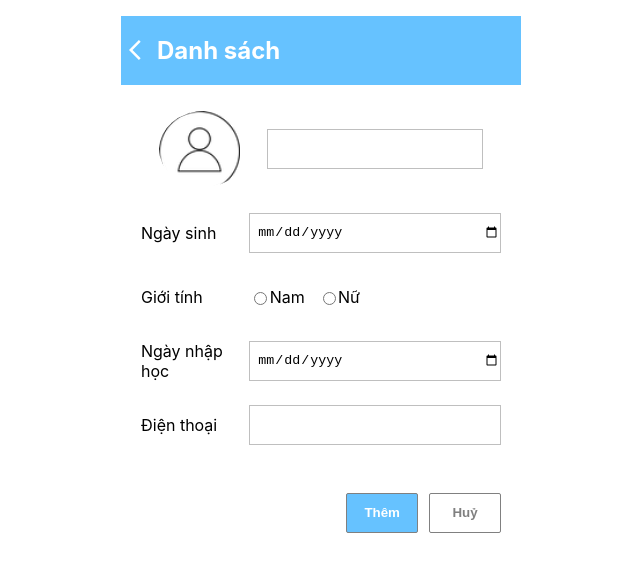
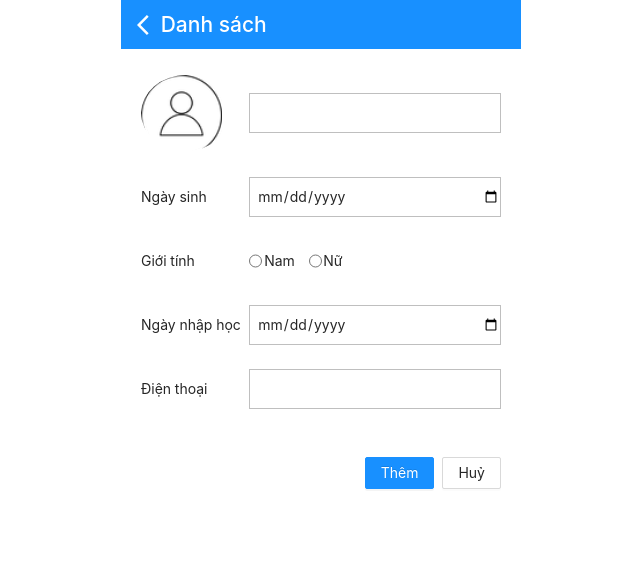
Before and after one commit to vuxmen/studentManager, a React (Create React App) app: page /NewStudent in a window 1280 px wide. Shown: the top 572 px of the page, without its empty margins (319-959 px from the left). Built offline with nearby package versions, Linux system fonts and the light colour scheme.

Commit message:
Add confirm dialog and tweat the design

```diff
--- a/package.json
+++ b/package.json
@@ -8,6 +8,7 @@
     "@testing-library/jest-dom": "^5.11.4",
     "@testing-library/react": "^11.1.0",
     "@testing-library/user-event": "^12.1.10",
+    "antd": "^4.13.1",
     "axios": "^0.21.1",
     "formik": "^2.2.6",
     "react": "^17.0.1",
--- a/src/components/Header.module.css
+++ b/src/components/Header.module.css
@@ -7,17 +7,17 @@
 }
 
 .header .top_area {
-    flex: 0 0 45%;
     display: flex;
     justify-content: space-between;
     align-items: center;
-    background-color: #66c2ff;
+    background-color:#1890ff;
 }
 
 .header .top_area h2 {
     flex: 0 0 60%;
-    padding-left: 10px;
     color: white;
+    margin: 0px;
+    padding: 8px;
 }
 
 .header .top_area button {
--- a/src/components/ModifyStudent.js
+++ b/src/components/ModifyStudent.js
@@ -1,15 +1,35 @@
 import React from "react";
+import { Modal, Button, Space } from "antd";
+import { ExclamationCircleOutlined } from "@ant-design/icons";
 import ArrowBackIosIcon from "@material-ui/icons/ArrowBackIos";
 import style from "./NewStudent.module.css";
 import { useDispatch, useSelector } from "react-redux";
 import { useParams } from "react-router-dom";
 import * as Yup from "yup";
-import {
-  editStudent,
-} from "../action/actionCreator";
+import { editStudent } from "../action/actionCreator";
 import { useHistory } from "react-router-dom";
-import { Field, Formik } from "formik";
+import { ErrorMessage, Field, Formik } from "formik";
 import { Utils } from "../utils/Utils";
+
+const { confirm } = Modal;
+
+function showConfirm(onOk, onCancel) {
+  confirm({
+    title: "Bạn có thực sự muốn huỷ?",
+    icon: <ExclamationCircleOutlined />,
+    content: "Các thay đổi sẽ không được lưu",
+    okType: "default",
+    cancelButtonProps: {
+      type: "primary",
+    },
+    onOk() {
+      onOk();
+    },
+    onCancel() {
+      onCancel();
+    },
+  });
+}
 
 export default function ModifyStudent(props) {
   const studentId = useParams().id;
@@ -17,7 +37,6 @@ export default function ModifyStudent(props) {
   const student = useSelector((state) =>
     state.students.studentList.find((s) => s.id === studentId)
   );
-
 
   const dispatch = useDispatch();
   const history = useHistory();
@@ -27,36 +46,49 @@ export default function ModifyStudent(props) {
     history.push("/");
   };
 
-  const handleCancelModify = () => {
-    history.push("/");
+  const handleCancelModify = (dirty) => {
+    if (!dirty) history.push("/");
+    else
+      showConfirm(
+        () => history.push("/"),
+        () => {}
+      );
   };
 
   return (
     <div className={style.newStudent}>
-      <div className={style.topbar} onClick={handleCancelModify}>
-        <ArrowBackIosIcon className={style.arrowIcon} />
-        <h2>Danh sách</h2>
-      </div>
       <Formik
         initialValues={{ ...student }}
         validationSchema={Yup.object().shape({
-          phoneNumber: Yup.string().required("Vui lòng nhập số điện thoại"),
+          img: Yup.string().required(),
+          name: Yup.string()
+            .required("Vui lòng nhập tên")
+            .matches(
+              /^[^`~!@#$%^&*()_+={}[\]|\\:;“’<,>.?๐฿]*$/,
+              "Tên không được chứa ký tự đặc biệt"
+            ),
+          phoneNumber: Yup.string()
+            .required("Vui lòng nhập số điện thoại")
+            .matches(
+              /^((\\+[1-9]{1,4}[ \\-]*)|(\\([0-9]{2,3}\\)[ \\-]*)|([0-9]{2,4})[ \\-]*)*?[0-9]{3,4}?[ \\-]*[0-9]{3,4}?$/,
+              "Số điện thoại không hợp lệ "
+            ),
+          birthday: Yup.string().required("Vui lòng nhập ngày sinh"),
           gender: Yup.string().required("Vui lòng chọn giới tính"),
+          dayAdmission: Yup.string().required("Vui lòng chọn ngày nhập học"),
         })}
-        validate={(values) => {
-          const errors = {};
-
-          if (!values.name) {
-            errors.name = "Vui lòng nhập tên";
-          }
-
-          return errors;
-        }}
         onSubmit={handleSaveStudent}
       >
-        {({ values, setFieldValue, handleSubmit, isValid }) => {
+        {({ values, setFieldValue, handleSubmit, isValid, dirty }) => {
           return (
             <React.Fragment>
+              <div
+                className={style.topbar}
+                onClick={() => handleCancelModify(dirty)}
+              >
+                <ArrowBackIosIcon className={style.arrowIcon} />
+                <h2>Danh sách</h2>
+              </div>
               <form className={style.form}>
                 <div className={style.firstContent}>
                   <div className={style.img_container}>
@@ -70,11 +102,15 @@ export default function ModifyStudent(props) {
                           setFieldValue("img", urlImg, true);
                         }}
                       />
-                      <img src={Utils.getAvatarUrlFromFileName(values.img)} alt={values.name} />
+                      <img
+                        src={Utils.getAvatarUrlFromFileName(values.img)}
+                        alt={values.name}
+                      />
                     </label>
                   </div>
                   <Field className={style.standard2} type="text" name="name" />
                 </div>
+                <ErrorMessage name="name" />
                 <div>
                   <label htmlFor="">Ngày sinh</label>
                   <Field
@@ -83,6 +119,7 @@ export default function ModifyStudent(props) {
                     name="birthday"
                   />
                 </div>
+                <ErrorMessage name="birthday" />
                 <div>
                   <label htmlFor="gender">Giới tính</label>
                   <div className={style.gender}>
@@ -106,6 +143,7 @@ export default function ModifyStudent(props) {
                     </div>
                   </div>
                 </div>
+                <ErrorMessage name="gender" />
                 <div>
                   <label htmlFor="dateAdmission">Ngày nhập học</label>
                   <Field
@@ -114,6 +152,7 @@ export default function ModifyStudent(props) {
                     name="dayAdmission"
                   />
                 </div>
+                <ErrorMessage name="dayAdmission" />
                 <div>
                   <label htmlFor="phoneNumber">Điện thoại</label>
                   <Field
@@ -122,17 +161,25 @@ export default function ModifyStudent(props) {
                     name="phoneNumber"
                   />
                 </div>
+                <ErrorMessage name="phoneNumber" />
               </form>
               <div className={style.button_group}>
-                <button className={style.add_butt} disabled={!isValid} onClick={handleSubmit}>
-                  Sửa
-                </button>
-                <button
-                  className={style.cancel_butt}
-                  onClick={handleCancelModify}
-                >
-                  Huỷ
-                </button>
+                <Space>
+                  <Button
+                    type="primary"
+                    className={style.add_butt}
+                    disabled={!isValid}
+                    onClick={handleSubmit}
+                  >
+                    Sửa
+                  </Button>
+                  <Button
+                    className={style.cancel_butt}
+                    onClick={() => handleCancelModify(dirty)}
+                  >
+                    Huỷ
+                  </Button>
+                </Space>
               </div>
             </React.Fragment>
           );
--- a/src/components/NewStudent.js
+++ b/src/components/NewStudent.js
@@ -1,6 +1,7 @@
 import React from "react";
-
+import { Modal, Button, Space } from "antd";
 import ArrowBackIosIcon from "@material-ui/icons/ArrowBackIos";
+import { ExclamationCircleOutlined } from "@ant-design/icons";
 import style from "./NewStudent.module.css";
 import { Formik, Field, ErrorMessage } from "formik";
 import { useDispatch } from "react-redux";
@@ -8,6 +9,26 @@ import { saveStudent } from "../action/actionCreator";
 import { useHistory } from "react-router-dom";
 import { Utils } from "../utils/Utils";
 import * as Yup from "yup";
+
+const { confirm } = Modal;
+
+function showConfirm(onOk, onCancel) {
+  confirm({
+    title: "Bạn có thực sự muốn huỷ?",
+    icon: <ExclamationCircleOutlined />,
+    content: "Các thay đổi sẽ không được lưu",
+    okType: "default",
+    cancelButtonProps: {
+      type: "primary",
+    },
+    onOk() {
+      onOk();
+    },
+    onCancel() {
+      onCancel();
+    },
+  });
+}
 
 export default function NewStudent() {
   const dispatch = useDispatch();
@@ -18,16 +39,17 @@ export default function NewStudent() {
     history.push("/");
   };
 
-  const handleCancelAdding = () => {
-    history.push("/");
+  const handleCancelAdding = (dirty) => {
+    if (!dirty) history.push("/");
+    else
+      showConfirm(
+        () => history.push("/"),
+        () => {}
+      );
   };
 
   return (
     <div className={style.newStudent}>
-      <div className={style.topbar} onClick={handleCancelAdding}>
-        <ArrowBackIosIcon className={style.arrowIcon} />
-        <h2>Danh sách</h2>
-      </div>
       <Formik
         initialValues={{
           img: "default.png",
@@ -38,23 +60,35 @@ export default function NewStudent() {
           dayAdmission: "",
         }}
         validationSchema={Yup.object().shape({
-          phoneNumber: Yup.string().required("Vui lòng nhập số điện thoại"),
+          img: Yup.string().required(),
+          name: Yup.string()
+            .required("Vui lòng nhập tên")
+            .matches(
+              /^[^`~!@#$%^&*()_+={}\[\]|\\:;“’<,>.?๐฿]*$/,
+              "Tên không được chứa ký tự đặc biệt"
+            ),
+          phoneNumber: Yup.string()
+            .required("Vui lòng nhập số điện thoại")
+            .matches(
+              /^((\\+[1-9]{1,4}[ \\-]*)|(\\([0-9]{2,3}\\)[ \\-]*)|([0-9]{2,4})[ \\-]*)*?[0-9]{3,4}?[ \\-]*[0-9]{3,4}?$/,
+              "Số điện thoại không hợp lệ "
+            ),
+          birthday: Yup.string().required("Vui lòng nhập ngày sinh"),
           gender: Yup.string().required("Vui lòng chọn giới tính"),
+          dayAdmission: Yup.string().required("Vui lòng chọn ngày nhập học"),
         })}
-        validate={(values) => {
-          const errors = {};
-
-          if (!values.name) {
-            errors.name = "Vui lòng nhập tên";
-          }
-
-          return errors;
-        }}
         onSubmit={handleSaveAdded}
       >
-        {({ values, setFieldValue, handleSubmit, isValid }) => {
+        {({ values, setFieldValue, handleSubmit, isValid, dirty }) => {
           return (
             <React.Fragment>
+              <div
+                className={style.topbar}
+                onClick={() => handleCancelAdding(dirty)}
+              >
+                <ArrowBackIosIcon className={style.arrowIcon} />
+                <h2>Danh sách</h2>
+              </div>
               <form className={style.form}>
                 <div className={style.firstContent}>
                   <div className={style.img_container}>
@@ -85,6 +119,7 @@ export default function NewStudent() {
                     name="birthday"
                   />
                 </div>
+                <ErrorMessage name="birthday" />
                 <div>
                   <label htmlFor="gender">Giới tính</label>
                   <div className={style.gender}>
@@ -117,6 +152,7 @@ export default function NewStudent() {
                     name="dayAdmission"
                   />
                 </div>
+                <ErrorMessage name="dayAdmission" />
                 <div>
                   <label htmlFor="phoneNumber">Điện thoại</label>
                   <Field
@@ -128,19 +164,16 @@ export default function NewStudent() {
                 <ErrorMessage name="phoneNumber" />
               </form>
               <div className={style.button_group}>
-                <button
-                  disabled={!isValid}
-                  className={style.add_butt}
-                  onClick={handleSubmit}
-                >
-                  Thêm
-                </button>
-                <button
-                  className={style.cancel_butt}
-                  onClick={handleCancelAdding}
-                >
-                  Huỷ
-                </button>
+                <Space>
+                  <Button
+                    disabled={!isValid}
+                    type="primary"
+                    onClick={handleSubmit}
+                  >
+                    Thêm
+                  </Button>
+                  <Button onClick={() => handleCancelAdding(dirty)}>Huỷ</Button>
+                </Space>
               </div>
             </React.Fragment>
           );
--- a/src/components/NewStudent.module.css
+++ b/src/components/NewStudent.module.css
@@ -1,13 +1,13 @@
 .newStudent {
     height: 100vh;
-    padding: 2vh 0;
 }
 .topbar {
-    background-color: #66c2ff;
+    background-color: #1890ff;
     color: white;
     display: flex;
     justify-content: flex-start;
     align-items: center;
+    padding: 8px;
 }
 
 .topbar .arrowIcon {
@@ -18,6 +18,8 @@
 .topbar h2 {
     margin-left: 1%;
     cursor: pointer;
+    margin: 0px;
+    color: white;
 }
 
 .form {
@@ -42,7 +44,6 @@
 
 .form .firstContent {
     height: 10vh;
-    justify-content: center;
     align-items: center;
 }
 
@@ -71,7 +72,7 @@
 
 .standard2 {
     height: 50%;
-    flex: 0 0 60%;
+    flex-grow: 1;
     border: 0.5px solid rgb(191, 191, 191);
     padding-left: 10px;
 }
@@ -102,29 +103,6 @@
     margin: auto;
 }
 
-.add_butt, .cancel_butt {
-    width: 20%;
-    height: 5vh;
-    margin-left: 3%;
-    color: white;
-    cursor: pointer;
-    border-radius: 2px;
-    border: 1px solid grey;
-    font-weight: bold;
-}
-
-.add_butt {
-    background-color: #66c2ff;
-
-}
-
-.cancel_butt {
-    background-color: white;
-    color: grey;
-
-
-}
-
 .file {
     display: none;
 }
--- a/src/index.css
+++ b/src/index.css
@@ -1,5 +1,7 @@
 * {
   box-sizing: border-box;
+  margin: 0px;
+  padding: 0px;
 }
 
 body {
--- a/src/reducer/students.js
+++ b/src/reducer/students.js
@@ -1,6 +1,5 @@
 import studentData from "../studentData";
 import { actionType } from "../action/actionType";
-import { Utils } from "../utils/Utils";
 import { v4 as uuidv4 } from "uuid";
 
 const getStudentList = () => {
```
Also changed, not shown: src/App.js (+11 -16 lines), 1 other file (tests, documents, lock files or other folders).
